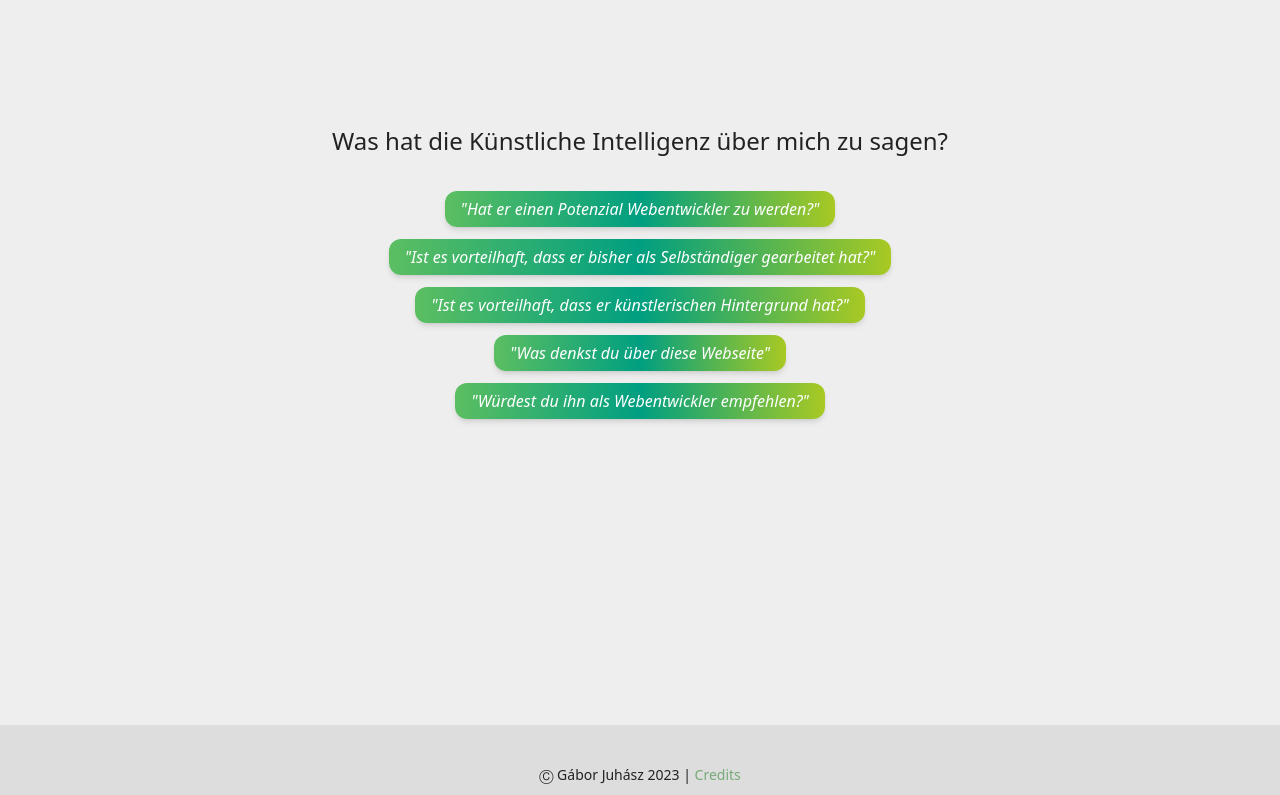
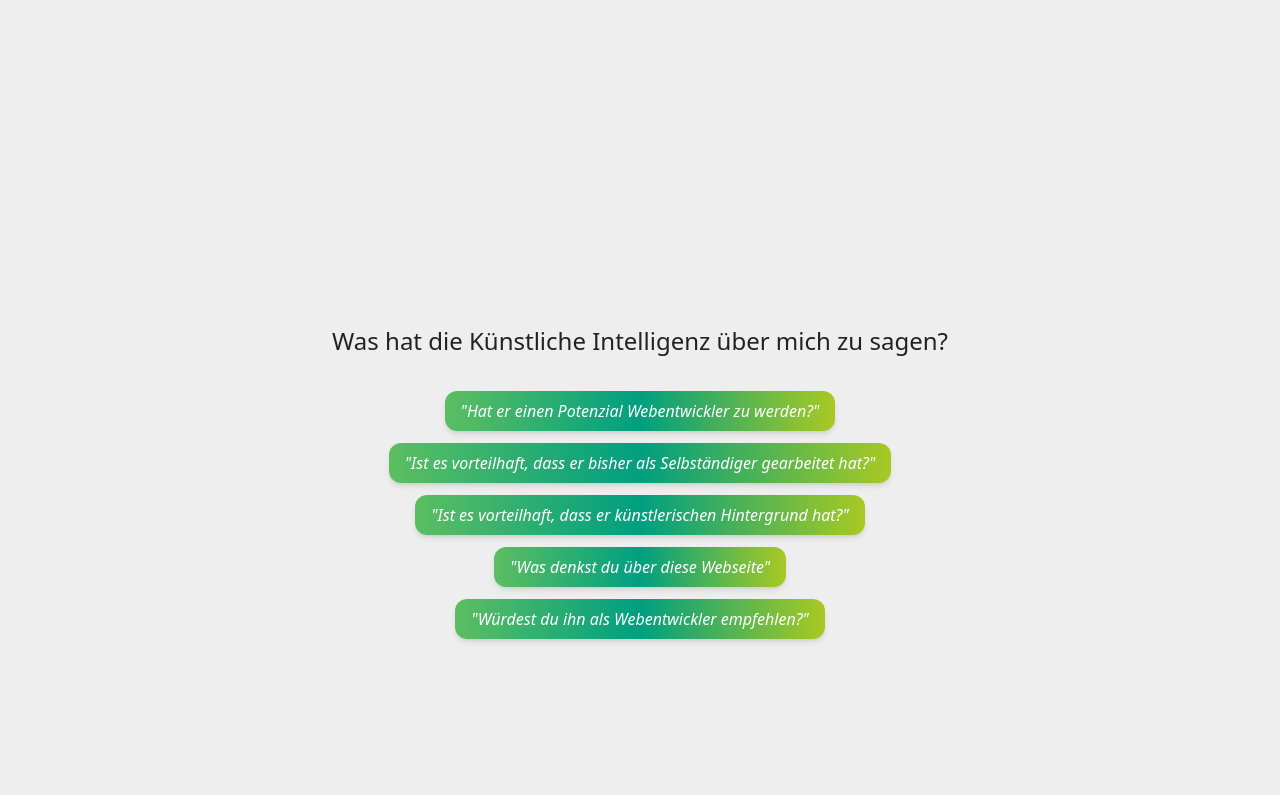
Before and after one commit to gabjuh/webdev-portfolio, a React (Vite) app: page / in a window 1280 px wide. Shown: the part 2780-3575 px from the top of the page. Built offline with nearby package versions, Linux system fonts and the light colour scheme.

Commit message:
reset chat vertical position

```diff
--- a/src/components/Chat.tsx
+++ b/src/components/Chat.tsx
@@ -39,7 +39,7 @@ const QuestionButton: React.FC<IQuestionButton> = ({ text }) => {
   };
 
   const giveAnswer = (text: string) => {
-    const chat = document.querySelector('#chat');
+    const chat = document.querySelector('#chat-box');
     const containerElement = document.createElement('div');
     const answer = <AnswerMessage text={text} setIsWriting={setIsWriting} />;
     chat?.appendChild(containerElement);
@@ -55,7 +55,7 @@ const QuestionButton: React.FC<IQuestionButton> = ({ text }) => {
   }, [!isWriting])
 
   const handleOnClick = (e: React.MouseEvent<HTMLButtonElement, MouseEvent>) => {
-    const chat = document.querySelector('#chat');
+    const chat = document.querySelector('#chat-box');
     const containerElement = document.createElement('div');
     containerElement.classList.add('opacity-0', 'transition-opacity', 'duration-[.5s]');
     setTimeout(() => {
@@ -72,7 +72,7 @@ const QuestionButton: React.FC<IQuestionButton> = ({ text }) => {
     <>
       <div className="group">
         <button
-          className="relative question-button bg-gradient-to-r from-[#5cbe61] via-[#009f81] to-[#a8c923] text-sm md:text-[12pt] block py-2 px-4 rounded-xl transition-all duration-[.3s] mx-auto my-3 italic font-weight-300 shadow-md group-hover:shadow-xl group-hover:scale-[1.05] group-hover:-translate-y-[.3rem] -translate-y-1.5"
+          className="relative question-button bg-gradient-to-r from-[#5cbe61] via-[#009f81] to-[#a8c923] text-sm md:text-[12pt] block py-2.5 px-4 rounded-xl transition-all duration-[.3s] mx-auto my-3 italic font-weight-300 shadow-md group-hover:shadow-xl group-hover:scale-[1.05] group-hover:-translate-y-[.3rem] -translate-y-1.5"
           onClick={handleOnClick}
         >
           "{text}"
@@ -195,7 +195,7 @@ const QuestionMessage: React.FC<IQuestionMessage> = ({ text }) => {
     <>
       <div className="chat chat-end mt-1 mb-1">
         <div
-          className="chat-bubble before:bg-[#a8c923] chat-end bg-gradient-to-r from-[#5cbe61] via-[#009f81] to-[#a8c923] shadow-md before:shadow-md text-sm md:text-[12pt] block py-2 px-4 rounded-xl my-3 italic font-weight-300"
+          className="chat-bubble before:bg-[#a8c923] chat-end bg-gradient-to-r from-[#5cbe61] via-[#009f81] to-[#a8c923] shadow-md before:shadow-md text-sm md:text-[12pt] block py-2.5 px-4 rounded-xl my-3 italic font-weight-300"
           style={{
             backgroundColor: colors.question,
             color: colors.questionText,
@@ -210,14 +210,14 @@ const Chat = () => {
 
   return (
     <>
-      <div className="md:container md:mx-auto mb-[300px] w-[98%] md:w-auto mx-1">
+      <div id="chat" className="relative min-h-[100vh] pt-[200px] md:container md:mx-auto w-[98%] md:w-auto mx-1">
         <h2 className="text-xl md:text-2xl text-center mb-10">Was hat die Künstliche Intelligenz über mich zu sagen?</h2>
-        <div id="chat" className="text-sm md:text-[12pt] max-w-[1000px] mx-auto leading-relaxed">
+        <div id="chat-box" className="relative text-sm md:text-[12pt] max-w-[1000px] mx-auto leading-relaxed">
           {/* Here come the messages */}
         </div>
         {/* <div className="border-t-[5px] border-t-[#aaa] rounded mt-10"></div> */}
         <div id="question-buttons" className="transition-all delay-[.2s] duration-[.5s] mt-10">
-          <div className="text-center text-[#fff]">
+          <div className="text-center text-[#fff] mb-[200px]">
             {questions.map((question) => (
               <QuestionButton key={question.id} text={question.text} />
             ))}
```
